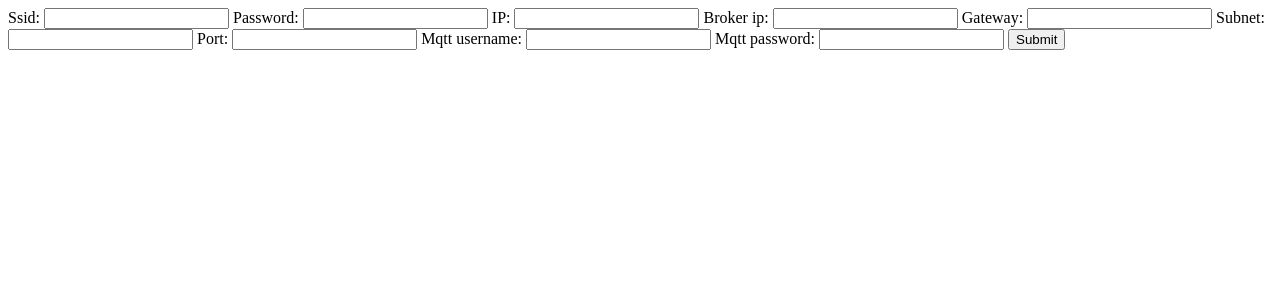
After one commit to Mohammad-Rafiee/MyDjangoProject2, a Django app: page /device_form/6 in a window 1280 px wide. The commit adds this page. Shown: the top 300 px of the page. Run offline with Django 4.2, Linux system fonts and the light colour scheme.

Commit message:
add to part of table with form

```diff
--- a/database/forms.py
+++ b/database/forms.py
@@ -1,5 +1,5 @@
 from django import forms
-from .models import Hotel
+from .models import Devices, Hotel
 
 
 class HotelForm(forms.ModelForm):
@@ -43,3 +43,9 @@ class ContactForm(forms.Form):
 
     def send_email(self):
         pass
+
+class DeviceConfigForm(forms.ModelForm):
+
+    class Meta:
+        model = Devices
+        fields = ['ssid', 'password', 'device_ip', 'broker_ip', 'gateway', 'subnet', 'port', 'mqtt_username', 'mqtt_password']
--- a/database/models.py
+++ b/database/models.py
@@ -17,6 +17,14 @@ class Devices(models.Model):
     device_ip = models.CharField(max_length=50, verbose_name="IP")
     company_name = models.ForeignKey(Companies, on_delete=models.CASCADE, default="", null=True, blank=True)
     is_active = models.BooleanField(verbose_name='Is Checked?', null=True)
+    ssid = models.CharField(max_length=100, null=True, blank=True)
+    password = models.CharField(max_length=200, null=True, blank=True)
+    broker_ip = models.CharField(max_length=100, null=True, blank=True)
+    gateway = models.CharField(max_length=100, null=True, blank=True)
+    subnet = models.CharField(max_length=100, null=True, blank=True)
+    port = models.CharField(max_length=100, null=True, blank=True)
+    mqtt_username = models.CharField(max_length=100, null=True, blank=True)
+    mqtt_password = models.CharField(max_length=100, null=True, blank=True)
 
     class Meta:
         verbose_name_plural = 'Devices'
--- a/database/urls.py
+++ b/database/urls.py
@@ -11,4 +11,5 @@ urlpatterns = [
     path('names_to_devices/<id>', views.names_to_devices, name='names_to_devices'),
     path('data_form/', views.data_form, name='data_form'),
     path('data_form1/', views.contactPage, name='contactPage'),
+    path('device_form/<id>', views.deviceForm, name='deviceForm'),
 ]
--- a/database/views.py
+++ b/database/views.py
@@ -1,7 +1,7 @@
 from django.shortcuts import render, get_object_or_404, redirect
 from .models import Devices, Companies
 from django.http import HttpResponse
-from .forms import HotelForm, DataForm, ContactForm
+from .forms import HotelForm, DataForm, ContactForm, DeviceConfigForm
 from .models import Hotel
 from django.views.generic.edit import FormView
 # from django.
@@ -109,3 +109,36 @@ class ContactFormView(FormView):
     def form_valid(self, form):
         form.send_email()
         return super().form_valid(form)
+
+def deviceForm(request, id):
+    if request.method == 'POST':
+        form = DeviceConfigForm(request.POST)
+        if form.is_valid():
+            # create = DeviceModel.objects.create(DeviceConfigForm)
+            # try:
+            # form.save()
+            # except IntegrityError:
+            ssid = form.cleaned_data['ssid']
+            password = form.cleaned_data['password']
+            device_ip = form.cleaned_data['device_ip']
+            broker_ip = form.cleaned_data['broker_ip']
+            gateway = form.cleaned_data['gateway']
+            subnet = form.cleaned_data['subnet']
+            port = form.cleaned_data['port']
+            mqtt_username = form.cleaned_data['mqtt_username']
+            mqtt_password = form.cleaned_data['mqtt_password']
+
+            reg = Devices(ssid=ssid, password=password, device_ip=device_ip, broker_ip=broker_ip, gateway=gateway, subnet=subnet, port=port, mqtt_username=mqtt_username, mqtt_password=mqtt_password)
+            reg.save()
+
+            # publish.single(send_topic, 'cli', hostname=broker_address, auth = {'username':user, 'password':password})
+            # form.save()
+            return redirect('tablePage')
+    else:
+        form = DeviceConfigForm()
+
+    context = {
+        'form': form,
+    }
+
+    return render(request, 'deviceform.html', context)
--- /dev/null
+++ b/templates/deviceform.html
@@ -0,0 +1,5 @@
+<form action="" method="POST">
+    {% csrf_token %}
+    {{form}}
+    <button type="submit">Submit</button>
+</form>
```
Also changed, not shown: database/migrations/0015_devices_broker_ip_devices_gateway_and_more.py (added), database/migrations/0016_alter_devices_device_id.py (added), database/migrations/0017_alter_devices_device_id.py (added), db.sqlite3, templates/table.html (line endings or trailing spaces).
